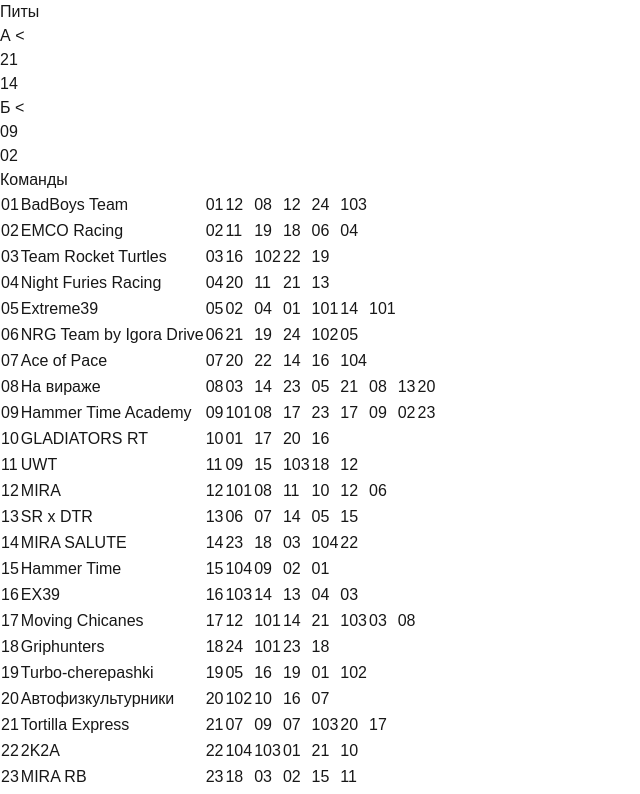
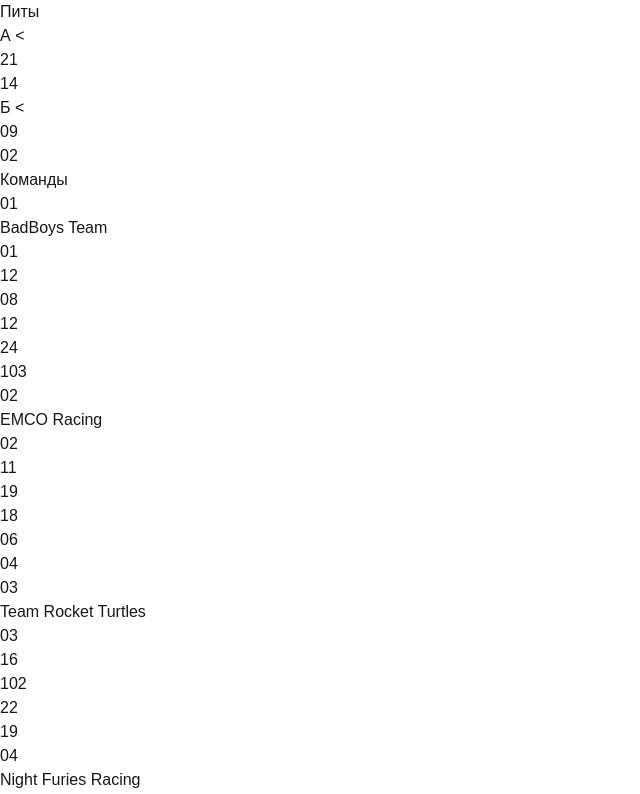
Before and after one commit to MrChester-X/race-time-front, a Next.js app: page /pits in a window 1280 px wide. Shown: the top 794 px of the page, without its empty margins (0-640 px from the left). Built offline with nearby package versions, Linux system fonts and the light colour scheme.

Commit message:
feat: kart colors

```diff
--- a/src/app/pits/Kart.tsx
+++ b/src/app/pits/Kart.tsx
@@ -1,27 +1,37 @@
-const Colors = ["bg-blue-500", "#003300", "#999900", "#660000"];
-
-const kartsColors: { [kart: string]: number } = {};
+const Colors = ["bg-blue-500", "bg-green-700", "bg-yellow-600", "bg-red-700"];
 
 const Kart = ({
   kart,
   focusKart,
   setFocusKart,
+  kartColors,
+  setKartColors,
 }: {
   kart: string;
   focusKart: string | null;
   setFocusKart: (kart: string | null) => void;
-}) => (
+  kartColors: { [kart: string]: number };
+  setKartColors: (colors: { [kart: string]: number }) => void;
+}) => {
+  const handleClick = () => {
+    const newColors = { ...kartColors };
+    newColors[kart] = ((newColors[kart] ?? 0) + 1) % Colors.length;
+    setKartColors(newColors);
+  };
+
+  const currentColorIndex = kartColors[kart] || 0;
+  const currentColor = Colors[currentColorIndex];
+
+  return (
     <div
       onMouseEnter={() => setFocusKart(kart)}
       onMouseLeave={() => setFocusKart(null)}
-    onClick={() => {
-      kartsColors[kart] = ((kartsColors[kart] || -1) + 1) % Colors.length;
-      console.log(kartsColors[kart]);
-    }}
-    className={`flex justify-center items-center text-xs w-7 h-7 rounded-full ${kart === focusKart ? "bg-fuchsia-600" : Colors[kartsColors[kart] || 0]} cursor-grab`}
+      onClick={handleClick}
+      className={`flex justify-center items-center text-xs w-7 h-7 rounded-full ${kart === focusKart ? "bg-fuchsia-600" : currentColor} cursor-grab`}
     >
       {kart.padStart(2, "0")}
     </div>
   );
+};
 
 export default Kart;
--- a/src/app/pits/page.tsx
+++ b/src/app/pits/page.tsx
@@ -20,6 +20,7 @@ export default function Pits() {
   const [events, setEvents] = useState<ParsedRaceEvent[] | null>(null);
 
   const [focusKart, setFocusKart] = useState<string | null>(null);
+  const [kartColors, setKartColors] = useState<{ [kart: string]: number }>({});
 
   const saveRaceData = () => {
     console.log(raceData);
@@ -76,29 +77,40 @@ export default function Pits() {
                 {Utils.getLaneLetter(index)} {"<"}{" "}
               </div>
               {row.map((kart, index) => (
-                <Kart key={index} kart={kart} focusKart={focusKart} setFocusKart={setFocusKart} />
+                <Kart
+                  key={index}
+                  kart={kart}
+                  focusKart={focusKart}
+                  setFocusKart={setFocusKart}
+                  kartColors={kartColors}
+                  setKartColors={setKartColors}
+                />
               ))}
             </div>
           ))}
         </div>
       </div>
-      <div className={"flex flex-col gap-5"}>
+      <div className="flex flex-col gap-5">
         <div>Команды</div>
-        <table className="table-auto mt-3 w-full">
-          <tbody>
-            {Object.values(teams).map((team, index) => (
-              <tr className="h-9 border-b border-gray-500 w-full" key={index}>
-                <td className="pr-5 text-[#faef66] font-bold">{team.karts[0].padStart(2, "0")}</td>
-                <td className="pr-5 font-bold">{team.name}</td>
-                {team.karts.map((kart, index) => (
-                  <td className="pr-3" key={index}>
-                    <Kart focusKart={focusKart} setFocusKart={setFocusKart} kart={kart} />
-                  </td>
-                ))}
-              </tr>
-            ))}
-          </tbody>
-        </table>
+        <div className="flex flex-col gap-3 mt-3 w-full">
+          {Object.values(teams).map((team, index) => (
+            <div className="flex flex-row h-9 border-b border-gray-500 w-full" key={index}>
+              <div className="mr-5 text-[#faef66] font-bold">{team.karts[0].padStart(2, "0")}</div>
+              <div className="w-[200px] flex-none mr-5 font-bold overflow-hidden whitespace-nowrap">{team.name}</div>
+              {team.karts.map((kart, index) => (
+                <div className="mr-3" key={index}>
+                  <Kart
+                    focusKart={focusKart}
+                    setFocusKart={setFocusKart}
+                    kart={kart}
+                    kartColors={kartColors}
+                    setKartColors={setKartColors}
+                  />
+                </div>
+              ))}
+            </div>
+          ))}
+        </div>
       </div>
       <div className="flex flex-col gap-5">
         <div>События</div>
```
Lines whose indentation alone changed are shown as unchanged.
